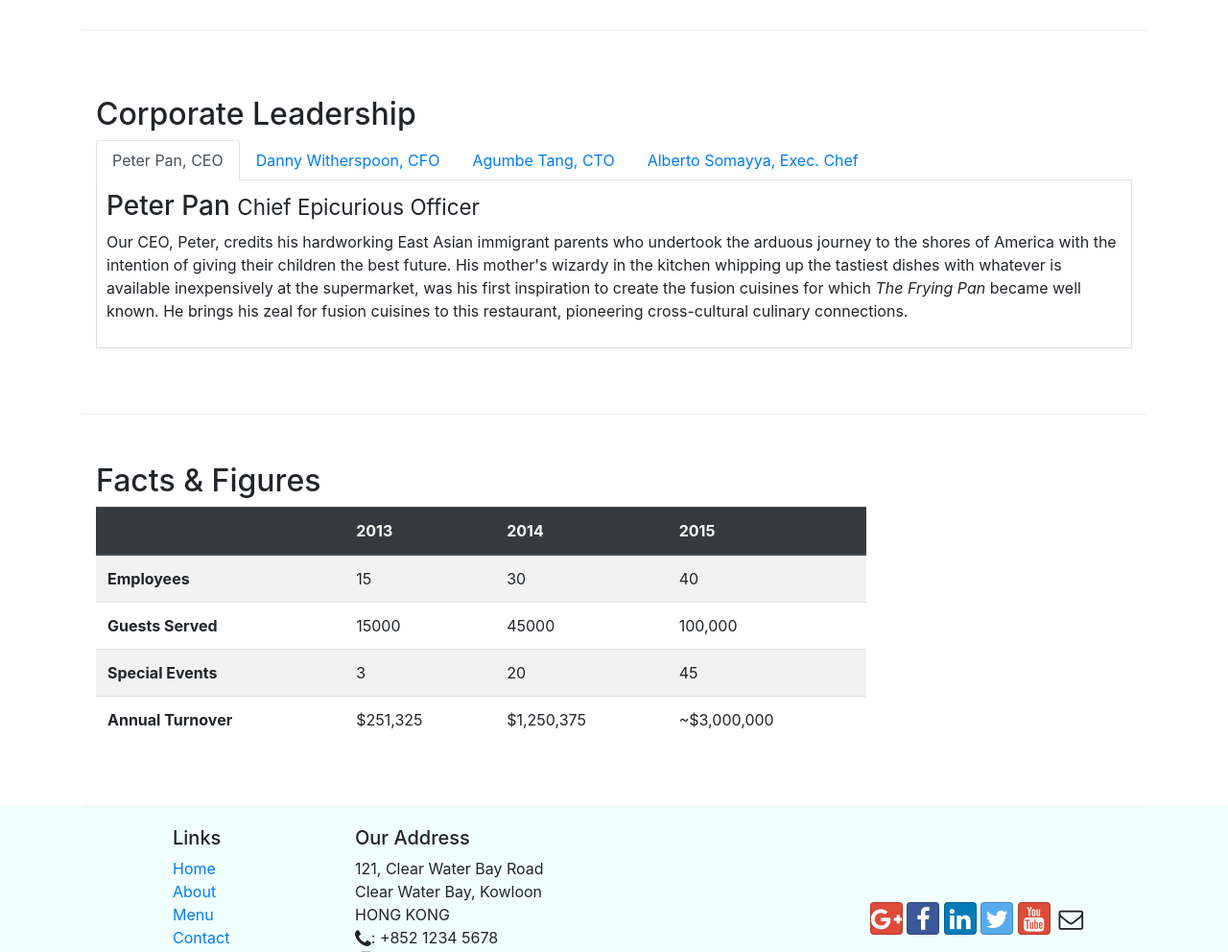
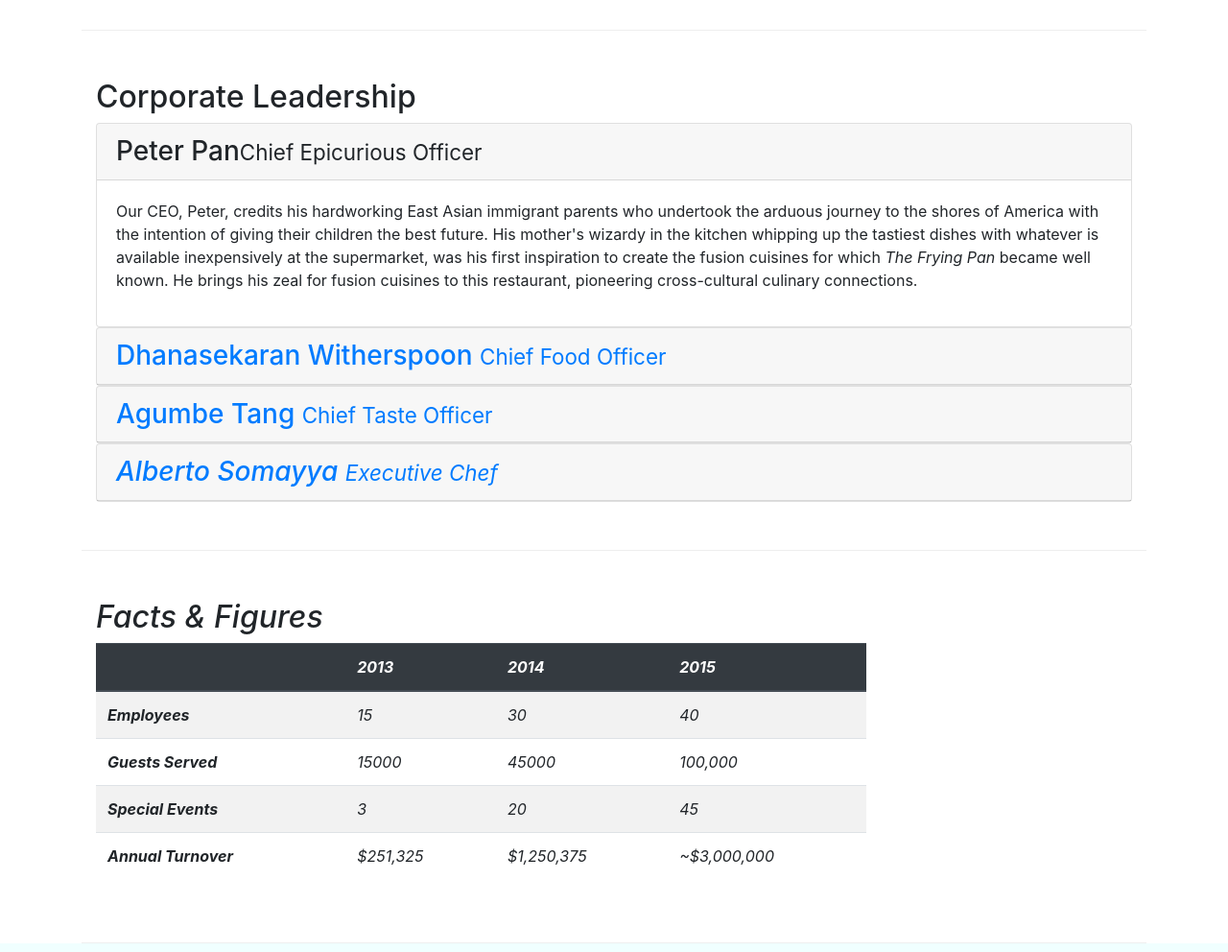
Before and after one commit to fastsnail123/Bootstrap4, a website: page aboutus.html in a window 1280 px wide. Shown: the part 940-1932 px from the top of the page at 96% size. Drawn offline with nearby package versions, Linux system fonts and the light colour scheme.

Commit message:
accordion

```diff
--- a/aboutus.html
+++ b/aboutus.html
@@ -107,46 +107,67 @@
             <div class="col-12">
                 <h2>Corporate Leadership</h2>
 
-                <ul class="nav nav-tabs">
-                    <li class="nav-item">
-                      <a class="nav-link active" href="#peter"
-                        role="tab" data-toggle="tab">Peter Pan, CEO</a>
-                    </li>
-                    <li class="nav-item">
-                      <a class="nav-link" href="#danny" role="tab"
-                        data-toggle="tab">Danny Witherspoon, CFO</a>
-                    </li>
-                    <li class="nav-item">
-                      <a class="nav-link" href="#agumbe"role="tab"
-                        data-toggle="tab">Agumbe Tang, CTO</a>
-                    </li>
-                    <li class="nav-item">
-                      <a class="nav-link" href="#alberto" role="tab"
-                        data-toggle="tab">Alberto Somayya, Exec. Chef</a>
-                    </li>
-                </ul>
-
-                <div class="tab-content">
-
-                    <div role="tabpanel" class="tab-pane fade show active" id="peter">
-                        <h3>Peter Pan <small>Chief Epicurious Officer</small></h3>
-                        <p class="d-none d-sm-block">Our CEO, Peter, credits his hardworking East Asian immigrant parents who undertook the arduous journey to the shores of America with the intention of giving their children the best future. His mother's wizardy in the kitchen whipping up the tastiest dishes with whatever is available inexpensively at the supermarket, was his first inspiration to create the fusion cuisines for which <em>The Frying Pan</em> became well known. He brings his zeal for fusion cuisines to this restaurant, pioneering cross-cultural culinary connections.</p>
+                <div id="accordion">
+                    <div class="card">
+                        <div class="card-header" role="tab" id="peterhead">
+                            <h3 class="mb-0">
+                                <a data-toggle="collapse" data-target="#peter">
+                                    Peter Pan<small>Chief Epicurious Officer</small>
+                                </a>
+                            </h3>
+                        </div>
+                        <div class="collapse show" id="peter" data-parent="#accordion">
+                            <div class="card-body">
+                                <p class="d-none d-sm-block">Our CEO, Peter, credits his hardworking East Asian immigrant parents who undertook the arduous journey to the shores of America with the intention of giving their children the best future. His mother's wizardy in the kitchen whipping up the tastiest dishes with whatever is available inexpensively at the supermarket, was his first inspiration to create the fusion cuisines for which <em>The Frying Pan</em> became well known. He brings his zeal for fusion cuisines to this restaurant, pioneering cross-cultural culinary connections.</p>
+                            </div>
+                                 </div>
                     </div>
 
-                    <div role="tabpanel" class="tab-pane fade" id="danny">
-                        <h3>Dhanasekaran Witherspoon <small>Chief Food Officer</small></h3>
-                        <p class="d-none d-sm-block">Our CFO, Danny, as he is affectionately referred to by his colleagues, comes from a long established family tradition in farming and produce. His experiences growing up on a farm in the Australian outback gave him great appreciation for varieties of food sources. As he puts it in his own words, <em>Everything that runs, wins, and everything that stays, pays!</em></p>
+                    <div class="card">
+                        <div class="card-header" role="tab" id="dannyhead">
+                        <h3 class="mb-0">
+                            <a class="collapsed" data-toggle="collapse" data-target="#danny">
+                            Dhanasekaran Witherspoon <small>Chief Food Officer</small>
+                            </a>
+                        </h3>
                     </div>
+                    <div class="collapse" id="danny" data-parent="#accordion">
+                        <div class="card-body">
+                            <p class="d-none d-sm-block">Our CFO, Danny, as he is affectionately referred to by his colleagues, comes from a long established family tradition in farming and produce. His experiences growing up on a farm in the Australian outback gave him great appreciation for varieties of food sources. As he puts it in his own words, <em>Everything that runs, wins, and everything that stays, pays!</em></p>
+                        </div>
+                    </div>
+                </div>
 
-                    <div role="tabpanel" class="tab-pane fade" id="agumbe">
-                        <h3>Agumbe Tang <small>Chief Taste Officer</small></h3>
-                        <p class="d-none d-sm-block">Blessed with the most discerning gustatory sense, Agumbe, our CTO, personally ensures that every dish that we serve meets his exacting tastes. Our chefs dread the tongue lashing that ensues if their dish does not meet his exacting standards. He lives by his motto, <em>You click only if you survive my lick.</em></p>
+                <div class="card">
+                        <div class="card-header" role="tab" id="agumbehead">
+                        <h3 class="mb-0">
+                            <a class="collapsed" data-toggle="collapse" data-target="#agumbe">
+                            Agumbe Tang <small>Chief Taste Officer</small>
+                            </a>
+                        </h3>
                     </div>
+                    <div class="collapse" id="agumbe" data-parent="#accordion">
+                        <div class="card-body">
+                            <p class="d-none d-sm-block">Blessed with the most discerning gustatory sense, Agumbe, our CTO, personally ensures that every dish that we serve meets his exacting tastes. Our chefs dread the tongue lashing that ensues if their dish does not meet his exacting standards. He lives by his motto, <em>You click only if you survive my lick.</p>
+                        </div>
+                    </div>
+                </div>
 
-                    <div role="tabpanel" class="tab-pane fade" id="alberto">
-                        <h3>Alberto Somayya <small>Executive Chef</small></h3>
-                        <p class="d-none d-sm-block">Award winning three-star Michelin chef with wide International experience having worked closely with whos-who in the culinary world, he specializes in creating mouthwatering Indo-Italian fusion experiences. He says, <em>Put together the cuisines from the two craziest cultures, and you get a winning hit! Amma Mia!</em></p>
+                <div class="card">
+                        <div class="card-header" role="tab" id="albertohead">
+                        <h3 class="mb-0">
+                            <a class="collapsed" data-toggle="collapse" data-target="#alberto">
+                            Alberto Somayya <small>Executive Chef</small>
+                            </a>
+                        </h3>
                     </div>
+                    <div class="collapse" id="alberto" data-parent="#accordion">
+                        <div class="card-body">
+                            <p class="d-none d-sm-block">Award winning three-star Michelin chef with wide International experience having worked closely with whos-who in the culinary world, he specializes in creating mouthwatering Indo-Italian fusion experiences. He says, <em>Put together the cuisines from the two craziest cultures, and you get a winning hit! Amma Mia!</em></p>
+                        </div>
+                    </div>
+                </div>
+
 
                 </div>
 
--- a/css/styles.css
+++ b/css/styles.css
@@ -25,9 +25,10 @@
 
 }
 
-.address{
+address{
     font-size: 80%;
     margin:0px;
+    color: #0f0f0f;
 
 }
 body{
@@ -46,3 +47,7 @@ body{
     border-bottom: 1px solid #ddd;
     padding:10px;
 }
+
+a{
+    text-decoration: none;
+}
```
